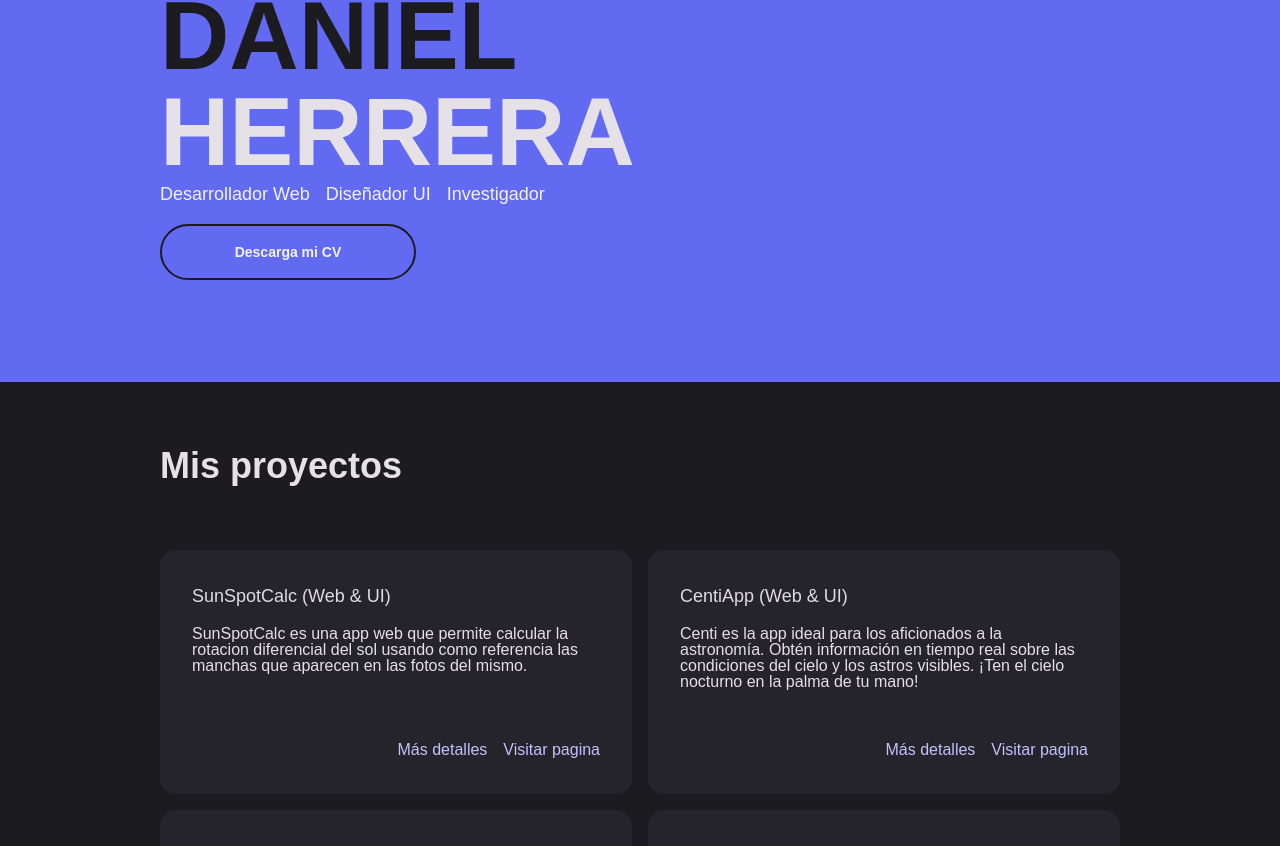
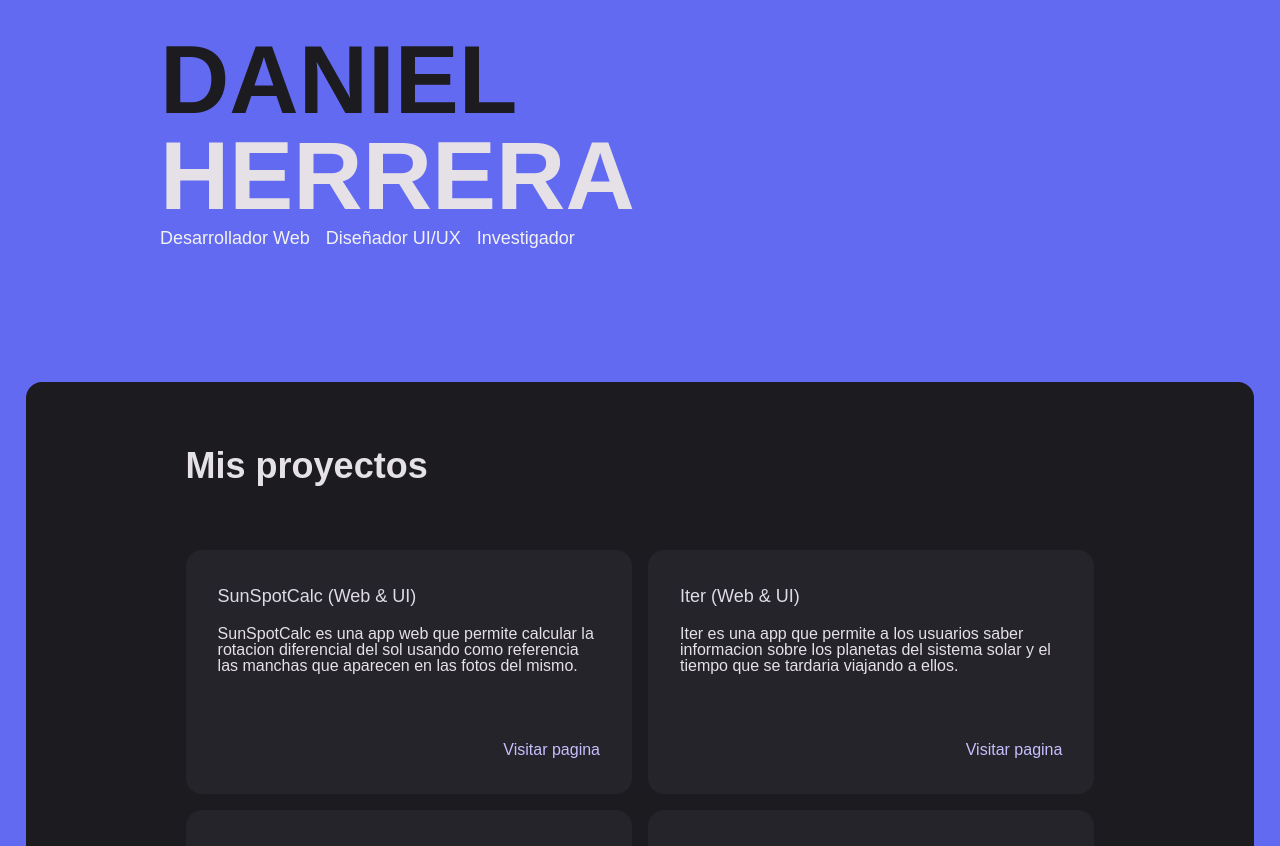
Before and after one commit to daniherreraa/Danis-Place, a Next.js app: page / in a window 1280 px wide. Shown: the part 154-1000 px from the top of the page. Built offline with nearby package versions, Linux system fonts and the light colour scheme; a web font is replaced by a local one.

Commit message:
Update styles and dependencies

```diff
--- a/app/Components/UI/ProjectCard.jsx
+++ b/app/Components/UI/ProjectCard.jsx
@@ -2,18 +2,19 @@ import Link from 'next/link'
 
 const ProjectCard = (props) => {
 
-  const cardTitlesArray = ['SunSpotCalc (Web & UI)', 'CentiApp (Web & UI)', `Dani's place (Web & UI)`, 'Enawa (UI)'];
+  const cardTitlesArray = ['SunSpotCalc (Web & UI)', 'CentiApp (Web & UI)', `Dani's place (Web & UI)`, 'Enawa (UI)', 'Iter (Web & UI)'];
   const cardDescriptionsArray = [
     'SunSpotCalc es una app web que permite calcular la rotacion diferencial del sol usando como referencia las manchas que aparecen en las fotos del mismo.',
     'Centi es la app ideal para los aficionados a la astronomía. Obtén información en tiempo real sobre las condiciones del cielo y los astros visibles. ¡Ten el cielo nocturno en la palma de tu mano!',
     'Es justo lo que estas viendo... 😎',
     'Enawa es una idea de negocio que se basa en una app para reportar problemas ambientales en las diferentes ciudades.',
+    'Iter es una app que permite a los usuarios saber informacion sobre los planetas del sistema solar y el tiempo que se tardaria viajando a ellos.'
   ];
   const cardLinksArray = [
     'https://theskylabteam.github.io/sunspotcalc/#/',
     'https://centi-app.vercel.app',
     'https://danis-place.vercel.app',
-    '/',
+    'https://iter-five.vercel.app/',
   ];
 
   let cardTitle = '';
@@ -44,6 +45,11 @@ const ProjectCard = (props) => {
     cardDescription = cardDescriptionsArray[3];
     detailLink = '/enawa';
     cardLink = cardLinksArray[3];
+  } if (props.project == 'iter') {
+    cardTitle = cardTitlesArray[4];
+    cardDescription = cardDescriptionsArray[4];
+    detailLink = '/iter';
+    cardLink = cardLinksArray[3];
   }
 
 
@@ -55,7 +61,6 @@ const ProjectCard = (props) => {
         </div>
         <div className="mt-4 md:mt-8 lg:mt-4 xl:mt-8">
             <ul className="flex flex-row justify-end gap-4">
-                <li className="flex text-lightPurple text-sm xl:text-base lg:text-xs md:text-xs"><Link href={detailLink}>Más detalles</Link></li>
                 <li className="flex text-lightPurple text-sm xl:text-base lg:text-xs md:text-xs"><a href={cardLink} target='_blank'>Visitar pagina</a></li>
             </ul>
         </div>
--- a/app/globals.css
+++ b/app/globals.css
@@ -32,8 +32,12 @@ body {
   @apply bg-bright h-full w-full flex flex-col p-4 md:py-32 md:px-20
 }
 
+#projectsSection {
+  @apply rounded-t-2xl;
+}
+
 .project-section {
-  @apply w-full h-full md:h-full bg-dark px-4 py-8 md:py-16 md:px-20 lg:px-40
+  @apply w-full md:w-[96%] h-full md:h-full bg-dark px-4 py-8 md:py-16 md:px-20 lg:px-40
 }
 
 .project-title {
--- a/app/page.jsx
+++ b/app/page.jsx
@@ -1,10 +1,9 @@
-import Link from 'next/link'
 import MainNavBar from './Components/UI/MainNavbar'
 import ProjectCard from './Components/UI/ProjectCard'
 
 export default function Home() {
   return (
-    <main className='bg-purple w-full h-full'>
+    <main className='bg-purple w-full h-full flex flex-col items-center'>
       <MainNavBar/>
       {/* Presentation container that have the names on it and the abilities */}
       <div id="presentationContainer" className="w-full h-[20rem] flex md:h-[30rem] flex-col px-4 py-8 justify-center md:justify-center md:px-20 md:py-4 lg:px-40 lg:py-10">
@@ -17,12 +16,9 @@ export default function Home() {
         </div>
         <ul id="abilitiesList" className="flex flex-row text-bright">
           <li className='text-[0.72rem] pr-4 md:text-lg'>Desarrollador Web</li>
-          <li className='pr-4 text-[0.72rem] md:text-lg'>Diseñador UI</li>
+          <li className='pr-4 text-[0.72rem] md:text-lg'>Diseñador UI/UX</li>
           <li className='pr-4 text-[0.72rem] md:text-lg'>Investigador</li>
         </ul>
-        <div id="downloadCvButton" className="border-solid border-dark border-2 text-bright w-48 md:w-64 h-10 md:h-14 flex my-4 rounded-full justify-center  items-center">
-          <h2 className='font-semibold text-sm text-center aling-middle'>Descarga mi CV</h2>
-        </div>
       </div>
 
       {/* Projects Section */}
@@ -30,7 +26,7 @@ export default function Home() {
         <h2 className='project-title'>Mis proyectos</h2>
         <div id="projectsContainer" className='grid grid-cols-1 md:grid-cols-1 lg:grid-cols-2 w-full gap-8 pt-8 lg:pt-16 md:pt-8 lg:gap-4 md:gap-4'>
           <ProjectCard project='sunspotcalc'/>
-          <ProjectCard project='centi'/>
+          <ProjectCard project='iter'/>
           <ProjectCard project='danisplace'/>
           <ProjectCard project='enawa'/>
         </div>
@@ -45,6 +41,7 @@ export default function Home() {
           <div className="ability-button">Js</div>
           <div className="ability-button">ReactJs</div>
           <div className="ability-button">Next Js</div>
+          <div className="ability-button">D3 JS</div>
           <div className="ability-button">Figma</div>
         </div>
       </div>
```
Also changed, not shown: package.json (+4 -4 lines), 1 other file (tests, documents, lock files or other folders).
